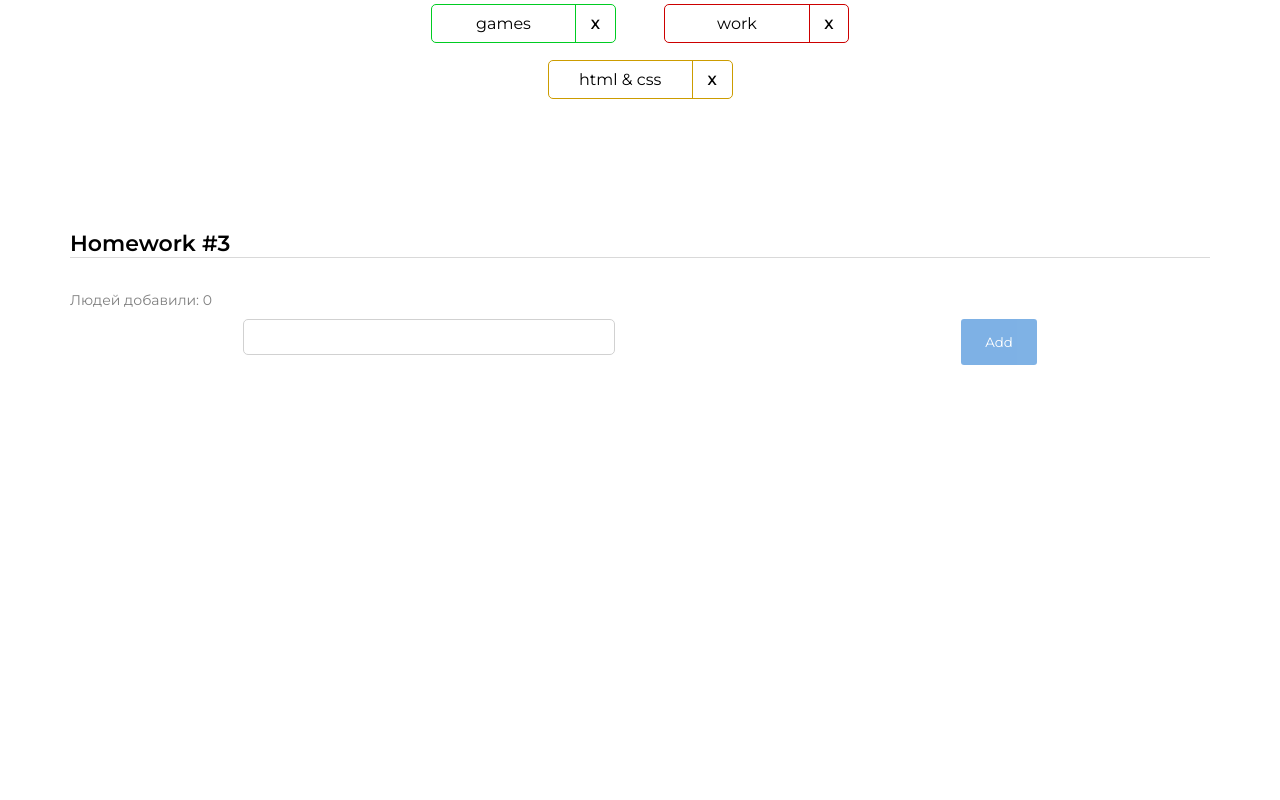
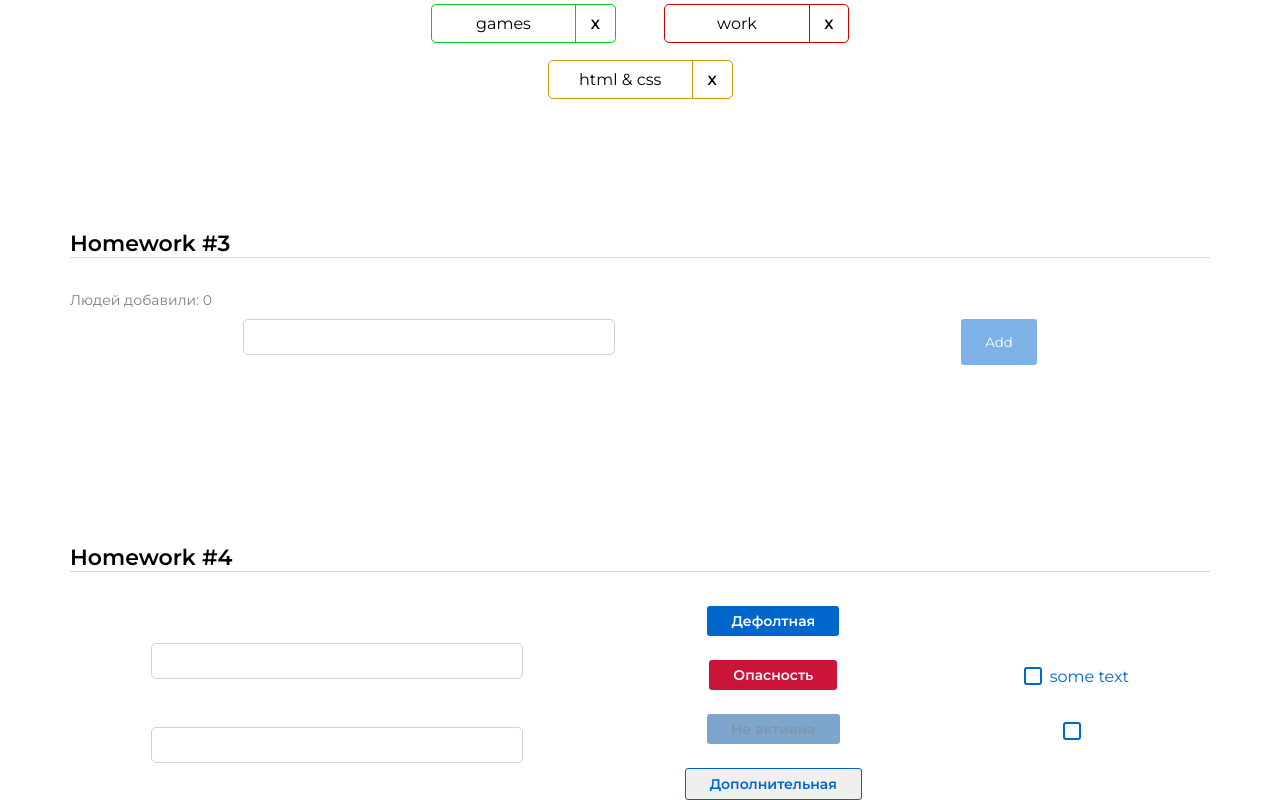
Before and after one commit to w1llow1sp/autotest-hw, a React (Create React App) app: page /pre-junior in a window 1280 px wide. Shown: the part 761-1561 px from the top of the page. Before the commit the page ends 1174 px from the top, so only its background shows below. Built offline with nearby package versions, Linux system fonts and the light colour scheme.

Commit message:
added solution of HW4

```diff
--- a/src/s1-main/App.tsx
+++ b/src/s1-main/App.tsx
@@ -3,6 +3,7 @@
 import HW1 from '../s2-homeworks/hw01/HW1'
 import HW2 from "../s2-homeworks/hw02/HW2";
 import HW3 from "../s2-homeworks/hw03/HW3";
+import HW4 from "../s2-homeworks/hw04/HW4";
 
 function App() {
     return (
@@ -11,7 +12,8 @@
             {/*раскомментировать по ходу выполнения*/}
             <HW2/>
             <HW3/>
-            {/*<HW4/>*/}
+            <HW4/>
+
 
             {/*при выполнении дз 5 и более - закомментировать здесь дз 1-4, так как они есть внутри дз 5*/}
             {/*<HW5/>*/}
--- a/src/s2-homeworks/hw04/Stand.tsx
+++ b/src/s2-homeworks/hw04/Stand.tsx
@@ -44,13 +44,13 @@
                 {/*обычная кнопка:*/}
                 <div>
                     <SuperButton id={'hw4-super-button-default'}>
-                        default
+                       Дефолтная
                     </SuperButton>
                 </div>
                 {/*красная кнопка:*/}
                 <div>
                     <SuperButton id={'hw4-super-button-red'} xType={'red'}>
-                        red
+                        Опасность
                     </SuperButton>
                 </div>
                 {/*задизэйбленная кнопка:*/}
@@ -60,7 +60,7 @@
                         xType={'red'}
                         disabled
                     >
-                        disabled
+                        Не активна
                     </SuperButton>
                 </div>
                 {/*задизэйбленная кнопка:*/}
@@ -69,7 +69,7 @@
                         id={'hw4-super-button-secondary'}
                         xType={'secondary'}
                     >
-                        secondary
+                        Дополнительная
                     </SuperButton>
                 </div>
             </div>
--- a/src/s2-homeworks/hw04/common/c1-SuperInputText/SuperInputText.module.css
+++ b/src/s2-homeworks/hw04/common/c1-SuperInputText/SuperInputText.module.css
@@ -1,7 +1,13 @@
 .input:focus {
+    border: 2px solid #D1D1D1;
+    outline: none;
 }
 
 .input {
+    border: 1px solid #D1D1D1;
+    border-radius: 5px;
+    width: 372px;
+    height: 36px;
 }
 
 .inputWrapper {
@@ -11,10 +17,13 @@
 }
 
 .errorInput {
+    border: 1px solid #CC1439;
 }
 
 .errorInput:focus {
+    border: 1px solid #CC1439;
 }
 
 .error {
+    color:#CC1439 ;
 }
--- a/src/s2-homeworks/hw04/common/c2-SuperButton/SuperButton.module.css
+++ b/src/s2-homeworks/hw04/common/c2-SuperButton/SuperButton.module.css
@@ -1,36 +1,63 @@
+/*общий класс для кнопки*/
 .button {
+    padding: 5px 24px;
+    border-radius: 3px;
+
+    font-style: normal;
+    font-weight: 600;
+    font-size: 14px;
+    line-height: 20px;
+    border:none;
 }
 
 .disabled {
+    color: #002E5C !important;
+    background: #004D99 !important;
+    opacity: 0.5;
+
 }
 
 .secondary {
+    border: 1px solid #0066CC;
+    color: #0066CC;
 }
 
 .default {
+    background: #0066CC;
+    color: #FFFFFF;
 }
 
 .red {
+    background: #CC1439;
+    color: #FFFFFF;
 }
 
 .default:hover {
+    background: #0080FF ;
 }
 
 .red:hover {
+    background: #FF1A47
 }
 
 .secondary:hover {
+    background: #E5F0FA
 }
 
 
 .default:active {
+    background: #0059B3;
 }
 
 .secondary:active {
+    background: #C9E5FF;
 }
 
 .red:active {
+    background: #B31232;
 }
 
 .button:disabled {
+    background: #004D99;
+    opacity: 0.5;
 }
--- a/src/s2-homeworks/hw04/common/c2-SuperButton/SuperButton.tsx
+++ b/src/s2-homeworks/hw04/common/c2-SuperButton/SuperButton.tsx
@@ -1,5 +1,6 @@
 import React, {ButtonHTMLAttributes, DetailedHTMLProps} from 'react'
 import s from './SuperButton.module.css'
+import {debug} from "util";
 
 // тип пропсов обычной кнопки, children в котором храниться название кнопки там уже описан
 type DefaultButtonPropsType = DetailedHTMLProps<ButtonHTMLAttributes<HTMLButtonElement>,
@@ -17,13 +18,14 @@
         ...restProps // все остальные пропсы попадут в объект restProps, там же будет children
     }
 ) => {
-    const finalClassName = s.button
-        // + (disabled
-        //         ? ...
-        //         : xType === 'red'
-        //             ? ...
-        + (className ? ' ' + className : '') // задачка на смешивание классов
+    const finalClassName =
+        `${s.button}
+        ${xType === 'red'? ' ' + s.red: '' }
+        ${xType === 'secondary' ? ' ' + s.secondary : ''}
+        ${disabled ? ' ' + s.disabled : ''}
+        ${xType === undefined ? ' ' + s.default : ''}`
 
+        // задачка на смешивание классов
     return (
         <button
             disabled={disabled}
--- a/src/s2-homeworks/hw04/common/c3-SuperCheckbox/SuperCheckbox.tsx
+++ b/src/s2-homeworks/hw04/common/c3-SuperCheckbox/SuperCheckbox.tsx
@@ -28,6 +28,11 @@
 ) => {
     const onChangeCallback = (e: ChangeEvent<HTMLInputElement>) => {
         // задачка на написание онченджа
+        if (onChangeChecked ) {
+            onChangeChecked(e.currentTarget.checked)
+        } if (onChange) {
+            onChange(e)
+        }
 
     }
 
```
Also changed, not shown: src/s2-homeworks/hw04/HW4.tsx (+9 -2 lines).
